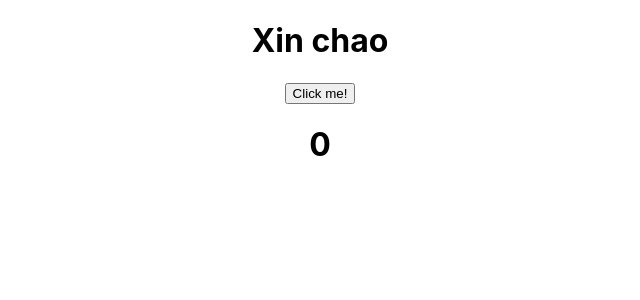
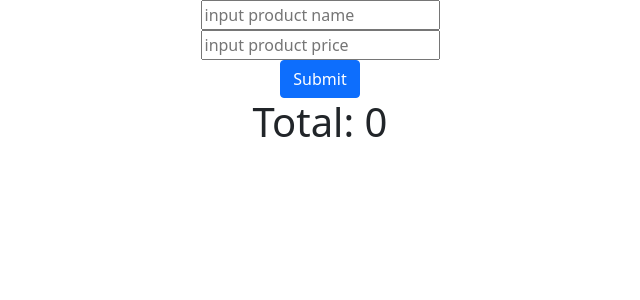
Before and after one commit to hhgiap241/StudentMangementReactApp, a React (Create React App) app: page / in a window 1280 px wide. Shown: the top 300 px of the page, without its empty margins (320-960 px from the left). Built offline with nearby package versions, Linux system fonts and the light colour scheme.

Commit message:
add product & calculate total price using useMemo

```diff
--- a/package.json
+++ b/package.json
@@ -6,7 +6,10 @@
     "@testing-library/jest-dom": "^5.16.4",
     "@testing-library/react": "^13.3.0",
     "@testing-library/user-event": "^13.5.0",
+    "bootstrap": "^5.1.3",
     "react": "^18.2.0",
+    "react-bootstrap": "^2.4.0",
+    "react-bootstrap-validation": "^0.1.11",
     "react-dom": "^18.2.0",
     "react-scripts": "5.0.1",
     "web-vitals": "^2.1.4"
--- /dev/null
+++ b/src/AddProductWithUseMemo.js
@@ -0,0 +1,55 @@
+import React, {useMemo, useState} from "react";
+import {Button} from "react-bootstrap";
+
+const AddProductWithUseMemo = () => {
+    const [name, setName] = useState('');
+    const [price, setPrice] = useState('');
+    const [products, setProducts] = useState([]);
+
+
+    const handleAddProduct = () => {
+        setProducts(prevState => [...prevState,
+            {
+                name: name,
+                price: +price
+            }]);
+    }
+    const total = useMemo(() => {
+        const reduce = products.reduce((prev, curr) => {
+            console.log('re-calculate');
+            return prev + curr.price;
+        }, 0);
+        return reduce;
+    }, [products]);
+    return (
+        <>
+
+            <div>
+                <input
+                    placeholder='input product name'
+                    value={name}
+                    onChange={(e) => setName(e.target.value)}
+                >
+                </input>
+                <br/>
+                <input
+                    placeholder='input product price'
+                    value={price}
+                    onChange={(e) => setPrice(e.target.value)}
+                >
+                </input>
+                <br/>
+                <Button
+                    onClick={handleAddProduct}
+                >Submit</Button>
+                <h1>Total: {total}</h1>
+            </div>
+            <div>
+                <ul>
+                    {products.map(product => <li key = {product.name}>{product.name} - {product.price}$</li>)}
+                </ul>
+            </div>
+        </>
+    )
+}
+export default AddProductWithUseMemo;
--- a/src/App.js
+++ b/src/App.js
@@ -1,18 +1,13 @@
 import './App.css';
-import IncreaseOnClickWithMemoAndCallback from "./IncreaseOnClickWithMemoAndCallback";
-import {useCallback, useState} from "react";
+import AddProductWithUseMemo from "./AddProductWithUseMemo";
+
 
 
 function App() {
-    const [count, setCount] = useState(0);
-    console.log('re-render parent');
-    const handleIncrease = useCallback(() => {
-        setCount(count + 1)
-    }, []);
+
     return (
         <div className="App">
-            <IncreaseOnClickWithMemoAndCallback handleIncrease={handleIncrease}/>
-            <h1>{count}</h1>
+            <AddProductWithUseMemo />
         </div>
     );
 }
--- a/src/IncreaseOnClickWithMemoAndCallback.js
+++ b/src/IncreaseOnClickWithMemoAndCallback.js
@@ -1,11 +1,12 @@
 import React, {memo} from "react";
+import Button from 'react-bootstrap/Button';
 
 const IncreaseOnClickWithMemoAndCallback = (props) =>{
     console.log('re-render child');
     return (
         <>
             <h1>Xin chao</h1>
-            <button onClick={props.handleIncrease}>Click me!</button>
+            <Button onClick={props.handleIncrease} variant="primary">Click me!</Button>
         </>
     )
 }
--- a/src/index.js
+++ b/src/index.js
@@ -1,6 +1,7 @@
 import React from 'react';
 import ReactDOM from 'react-dom/client';
 import './index.css';
+import 'bootstrap/dist/css/bootstrap.css';
 import App from './App';
 import reportWebVitals from './reportWebVitals';
 
```
Also changed, not shown: 1 other file (tests, documents, lock files or other folders).
